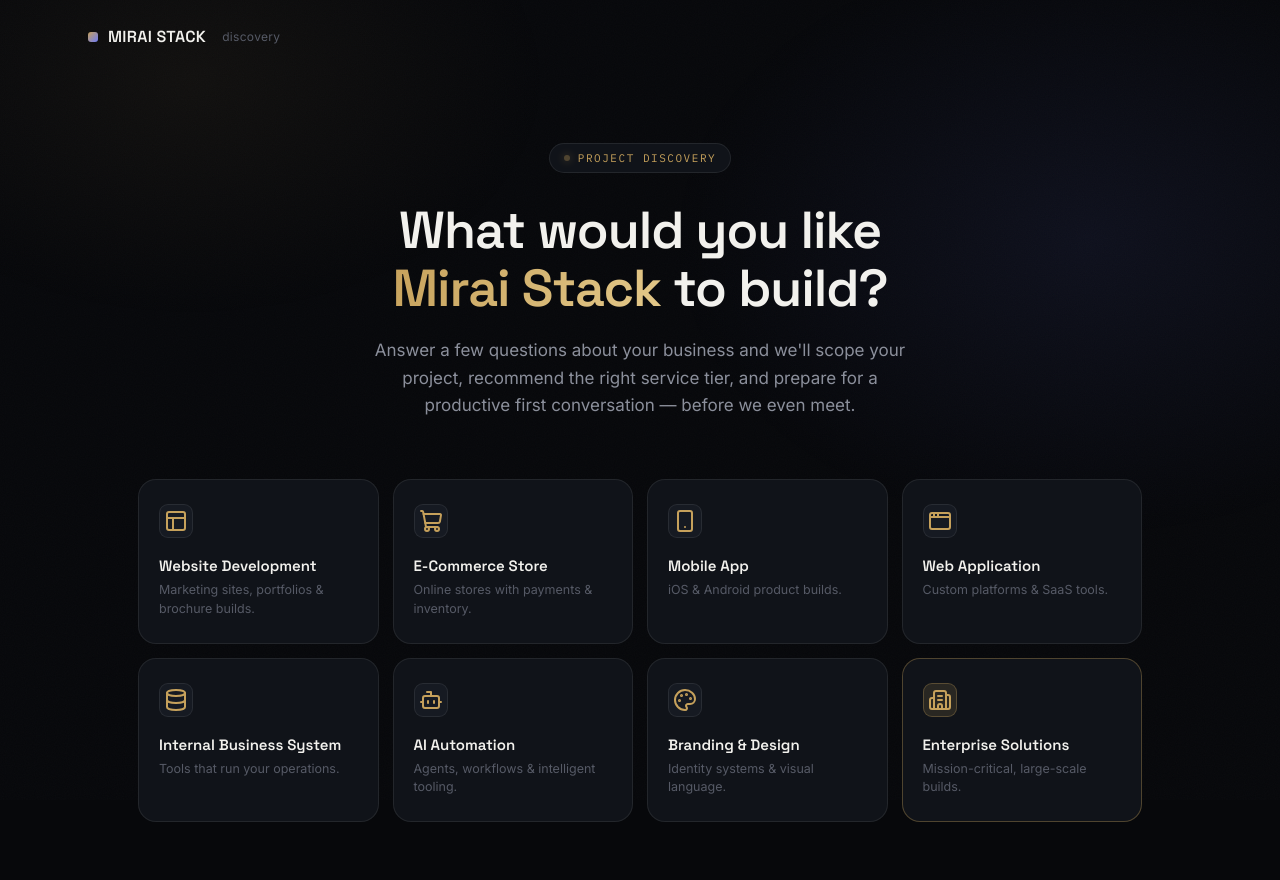
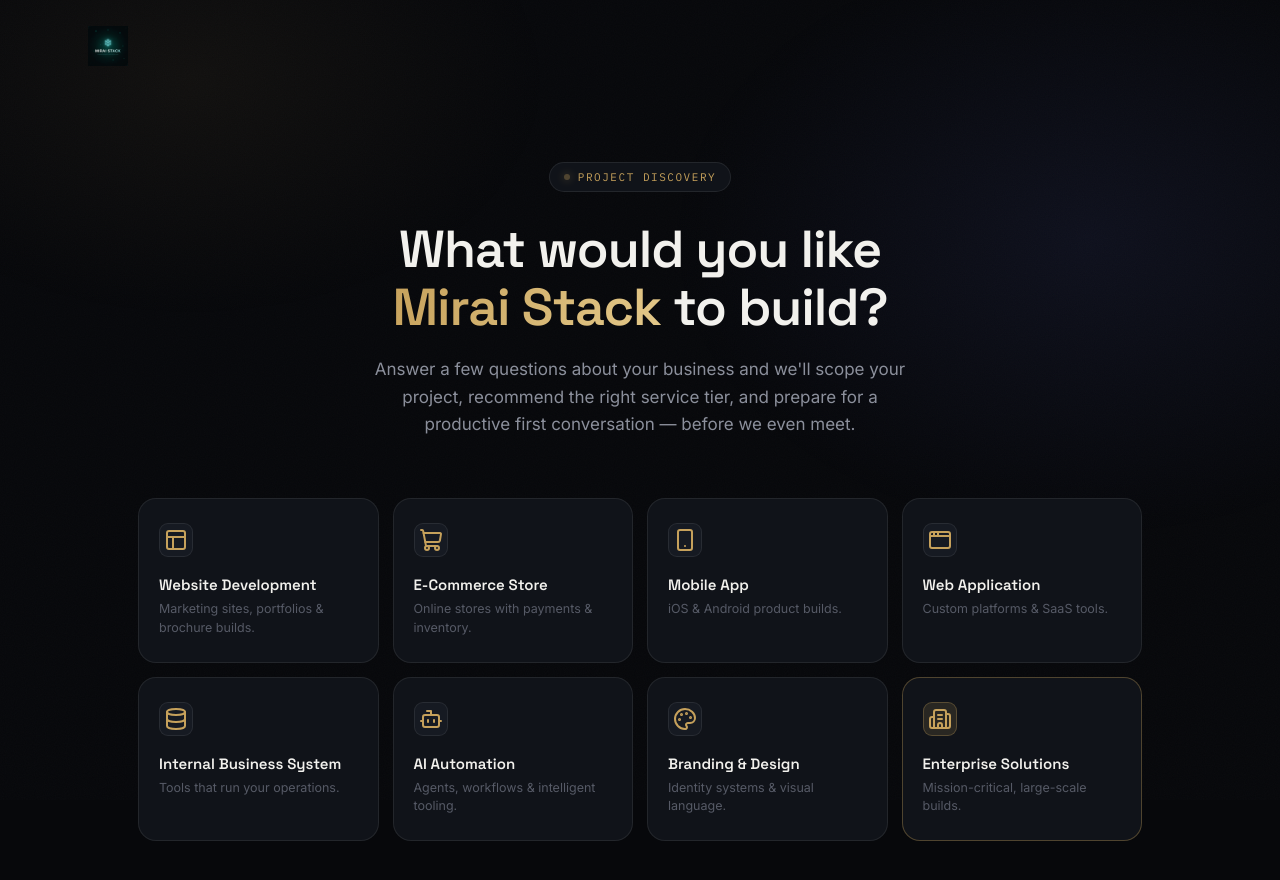
Before and after one commit to Bear-RSA/ClientQuestionnaire, a website: page index.html in a window 1280 px wide. Drawn offline with nearby package versions, Linux system fonts and the light colour scheme.

Commit message:
feat: implement client questionnaire UI, styling, and color extraction utility

```diff
--- a/css/styles.css
+++ b/css/styles.css
@@ -46,8 +46,7 @@
 .topbar{display:flex;align-items:center;justify-content:space-between;
   padding:26px 48px;max-width:1200px;margin:0 auto;}
 .logo{display:flex;align-items:center;gap:10px;font-family:'Space Grotesk';font-weight:600;font-size:16px;letter-spacing:0.02em;cursor:pointer;}
-.logo-mark{width:10px;height:10px;border-radius:3px;background:linear-gradient(135deg,var(--gold),var(--iris));}
-.logo-sub{color:var(--text-faint);font-size:12px;font-weight:400;margin-left:6px;font-family:'Inter';}
+.logo-img { max-height: 40px; width: auto; object-fit: contain; }
 
 /* ===== LANDING ===== */
 .hero{max-width:900px;margin:70px auto 60px;padding:0 48px;text-align:center;}
--- a/index.html
+++ b/index.html
@@ -16,7 +16,7 @@
   <!-- ================= LANDING ================= -->
   <div class="screen" id="screen-landing">
     <div class="topbar">
-      <div class="logo" onclick="restart()"><span class="logo-mark"></span>MIRAI STACK<span class="logo-sub">discovery</span></div>
+      <div class="logo" onclick="restart()"><img src="logo.png" alt="Logo" class="logo-img"></div>
     </div>
     <div class="hero">
       <div class="eyebrow"><span class="eyebrow-dot"></span>PROJECT DISCOVERY</div>
@@ -29,7 +29,7 @@
   <!-- ================= QUESTIONNAIRE ================= -->
   <div class="screen" id="screen-quiz">
     <div class="topbar">
-      <div class="logo" onclick="restart()"><span class="logo-mark"></span>MIRAI STACK<span class="logo-sub">discovery</span></div>
+      <div class="logo" onclick="restart()"><img src="logo.png" alt="Logo" class="logo-img"></div>
       <div class="autosave" id="autosave"><span class="autosave-dot"></span>Saved</div>
     </div>
     <div class="progress-shell">
@@ -45,13 +45,13 @@
 
   <!-- ================= RESULTS ================= -->
   <div class="screen" id="screen-results">
-    <div class="topbar"><div class="logo" onclick="restart()"><span class="logo-mark"></span>MIRAI STACK<span class="logo-sub">discovery</span></div></div>
+    <div class="topbar"><div class="logo" onclick="restart()"><img src="logo.png" alt="Logo" class="logo-img"></div></div>
     <div class="res-wrap" id="res-wrap"></div>
   </div>
 
   <!-- ================= ENTERPRISE ================= -->
   <div class="screen" id="screen-enterprise">
-    <div class="topbar"><div class="logo" onclick="restart()"><span class="logo-mark"></span>MIRAI STACK<span class="logo-sub">discovery</span></div></div>
+    <div class="topbar"><div class="logo" onclick="restart()"><img src="logo.png" alt="Logo" class="logo-img"></div></div>
     <div class="ent-wrap" id="ent-wrap"></div>
   </div>
 
--- a/package.json
+++ b/package.json
@@ -7,6 +7,7 @@
     "node": "24.x"
   },
   "dependencies": {
+    "node-vibrant": "^3.1.6",
     "resend": "^3.0.0"
   }
 }
```
Also changed, not shown: extract_colors.js (added, +12 -0 lines), logo.png (added), 1 other file.
